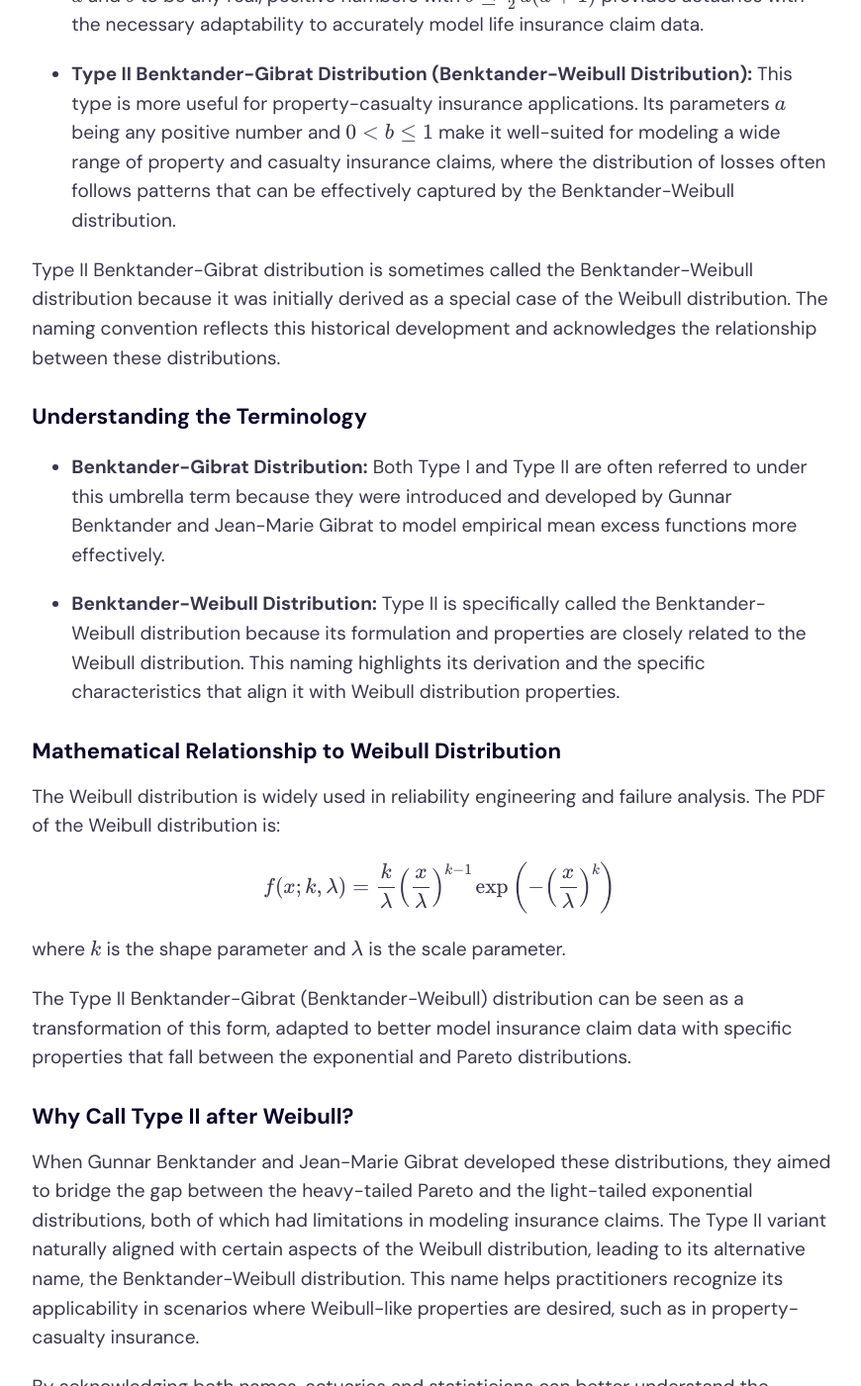
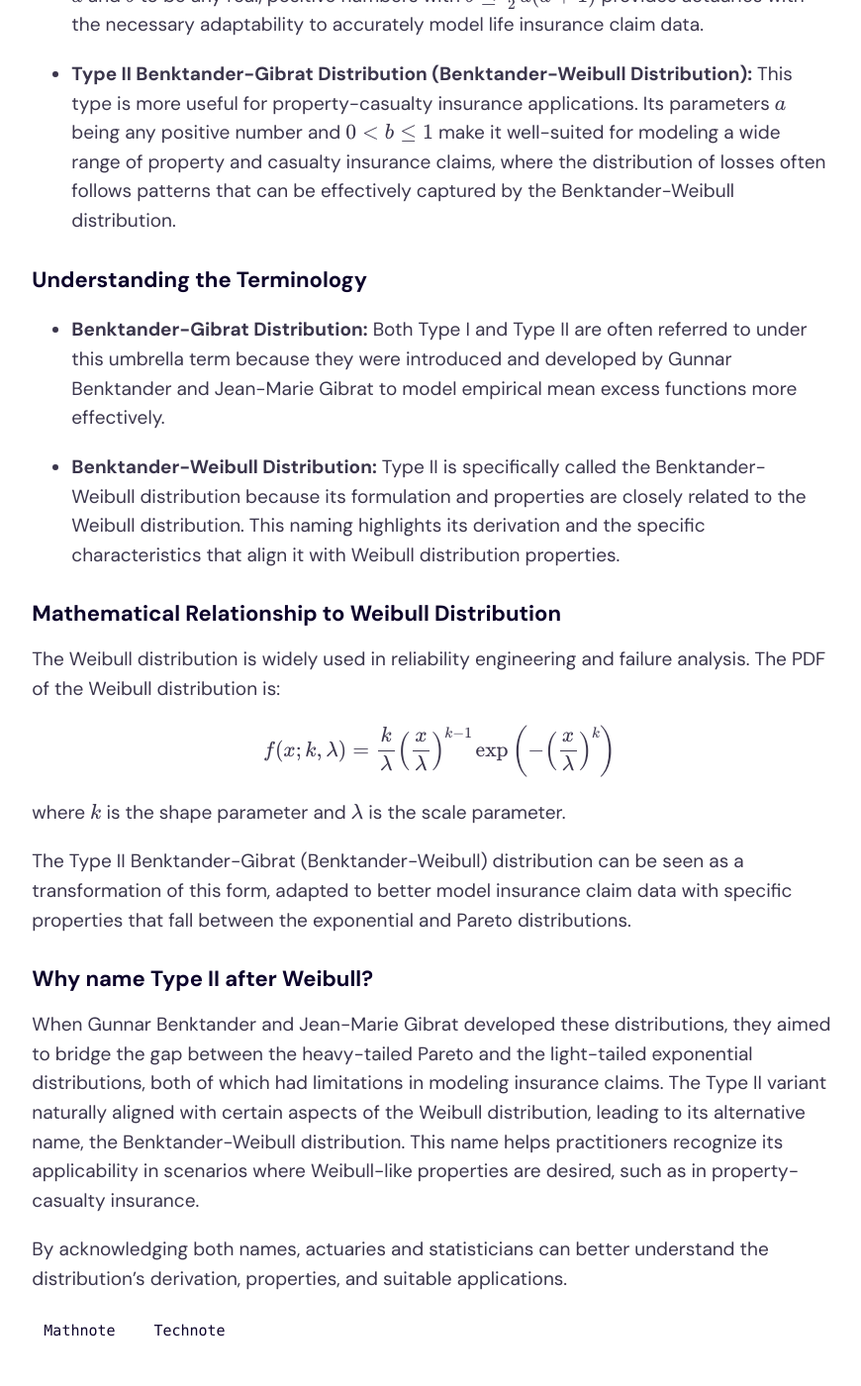
Before and after one commit to Nippotica/webnippofin, a Jekyll site: the page built from collections/_posts/2024-03-05-bg-distributions.md, in a window 1280 px wide and 1400 px high, scrolled down 3190 px. Shown: the whole window at 99% size, without its empty margins (196-1066 px from the left). Built offline with Jekyll 4.4.1, drawn with Linux system fonts in a browser that asks for light colours.

Commit message:
Update 2024-03-05-bg-distributions.md

```diff
--- a/collections/_posts/2024-03-05-bg-distributions.md
+++ b/collections/_posts/2024-03-05-bg-distributions.md
@@ -59,8 +59,6 @@ The CDF is:
 
 - **Type II Benktander-Gibrat Distribution (Benktander-Weibull Distribution):** This type is more useful for property-casualty insurance applications. Its parameters \\( a \\) being any positive number and \\( 0 < b \leq 1 \\) make it well-suited for modeling a wide range of property and casualty insurance claims, where the distribution of losses often follows patterns that can be effectively captured by the Benktander-Weibull distribution.
 
-Type II Benktander-Gibrat distribution is sometimes called the Benktander-Weibull distribution because it was initially derived as a special case of the Weibull distribution. The naming convention reflects this historical development and acknowledges the relationship between these distributions.
-
 ### Understanding the Terminology
 
 - **Benktander-Gibrat Distribution:** Both Type I and Type II are often referred to under this umbrella term because they were introduced and developed by Gunnar Benktander and Jean-Marie Gibrat to model empirical mean excess functions more effectively.
@@ -77,7 +75,7 @@ where \\( k \\) is the shape parameter and \\( \lambda \\) is the scale paramete
 
 The Type II Benktander-Gibrat (Benktander-Weibull) distribution can be seen as a transformation of this form, adapted to better model insurance claim data with specific properties that fall between the exponential and Pareto distributions.
 
-### Why Call Type II after Weibull?
+### Why name Type II after Weibull?
 
 When Gunnar Benktander and Jean-Marie Gibrat developed these distributions, they aimed to bridge the gap between the heavy-tailed Pareto and the light-tailed exponential distributions, both of which had limitations in modeling insurance claims. The Type II variant naturally aligned with certain aspects of the Weibull distribution, leading to its alternative name, the Benktander-Weibull distribution. This name helps practitioners recognize its applicability in scenarios where Weibull-like properties are desired, such as in property-casualty insurance.
 
```
